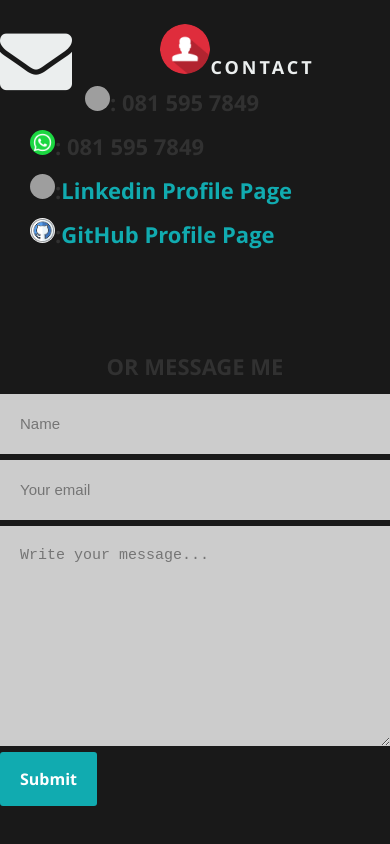
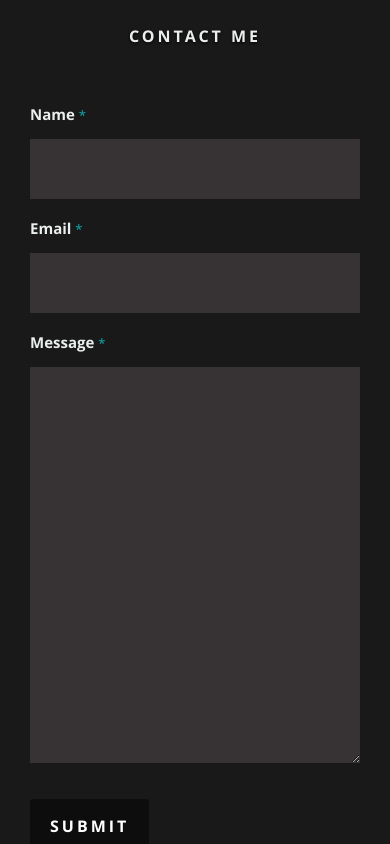
Before and after one commit to HishaamDeVries/New-Portfolio, a React (Create React App) app: page / in a window 390 px wide. Shown: the part 6300-7144 px from the top of the page. Built offline with nearby package versions, Linux system fonts and the light colour scheme; grey boxes are pictures that could not be loaded.

Commit message:
Checking something

```diff
--- a/public/css/layout.css
+++ b/public/css/layout.css
@@ -207,8 +207,8 @@ ul#nav li.current a { color: #F06000; }
 #about .profile-pic {
    position: relative;
    width: 100%;
-   height: 300px;
-   border-radius: 100%;
+   height: 100%;
+   border-radius: 50%;
 }
 #about .contact-details { width: 41.66667%; }
 #about .download {
--- a/src/components/ContactUs.js
+++ b/src/components/ContactUs.js
@@ -1,165 +1,79 @@
 import React, { Component } from 'react';
 
-export default class ContactUs extends Component {
+  export default class Contact extends Component {
     render() {
+
     return (
       <section id="contact">
-        <h1 className="text-center">
-          <img
-            className="img-fluid "
-            style={{
-              borderRadius: 50 + "%",
-              height: 50 + "px",
-              width: 50 + "px",
-            }}
-            src="images/ContactImg.png"
-            alt="Contact"
-          />
-          Contact
-        </h1>
+
+         <div className="row section-head">
+
+            <div className="two columns header-col">
+
+               <h1><span>Contact Me</span></h1>
+
+            </div>
+
+            <div className="ten columns">
+
+                  {/*<p className="lead">{data?.message}</p>*/}
+
+            </div>
+
+         </div>
+
+         <div className="row">
+            <div className="eight columns">
+
+               <form action="https://formspree.io/xpzyjbno" method="POST" id="contactForm" name="contactForm">
+					<fieldset>
+
                   <div>
-          <div className="four columns">
-            <h3
-            >
-              <img
-                className="img-fluid"
-                style={{
-                  borderRadius: 50 + "%",
-                  height: 25 + "px",
-                  width: 25 + "px",
-                }}
-                src="images/Phone.png"
-                alt="Phone"
-              />
-              : 081 595 7849
-            </h3>
-            <h3
-            >
-              <img
-                className="img-fluid"
-                style={{
-                  borderRadius: 50 + "%",
-                  height: 25 + "px",
-                  width: 25 + "px",
-                }}
-                src="images/Whatsapp.png"
-                alt="Whatsapp"
-              />
-              : 081 595 7849
-            </h3>
+						   <label htmlFor="contactName">Name <span className="required">*</span></label>
+						   <input  type="text" defaultValue="" size="35" id="contactName" name="contactName" required/>
                   </div>
-          <div className="six columns">
-            <h3
-            >
-              <img
-                className="img-fluid"
-                style={{
-                  borderRadius: 50 + "%",
-                  height: 25 + "px",
-                  width: 25 + "px",
-                }}
-                src="images/linkedin.png"
-                alt="Linkedin"
-              />
-              :
-              <a
-                href="https://www.linkedin.com/in/hishaam-de-vries-8b256a1a9/"
-                target="_blank"
-                rel="noopener noreferrer"
-              >
-                Linkedin Profile Page
-              </a>
-            </h3>
-            <h3
-            >
-              <img
-                className="img-fluid"
-                style={{
-                  borderRadius: 50 + "%",
-                  height: 25 + "px",
-                  width: 25 + "px",
-                }}
-                src="images/github.png"
-                alt="Github"
-              />
-              :
-              <a
-                href="https://github.com/HishaamDeVries"
-                target="_blank"
-                rel="noopener noreferrer"
-              >
-                GitHub Profile Page
-              </a>
-            </h3>
+
+                  <div>
+						   <label htmlFor="contactEmail">Email <span className="required">*</span></label>
+						   <input  type="text" defaultValue="" size="35" id="contactEmail" name="contactEmail" required/>
+                  </div>
+
+                  <div>
+                     <label htmlFor="contactMessage">Message <span className="required">*</span></label>
+                     <textarea  cols="50" rows="15" id="contactMessage" name="contactMessage" required></textarea>
+                  </div>
+
+                  <div>
+                     <button type='submit'  className="submit">Submit</button>
+                     <span id="image-loader">
+                        <img alt="" src="images/loader.gif" />
+                     </span>
+                  </div>
+					</fieldset>
+				   </form>
+
+           <div id="message-warning"> Error boy</div>
+				   <div id="message-success">
+                  <i className="fa fa-check"></i>Your message was sent, thank you!<br />
 				   </div>
            </div>
 
-        <br />
-        <br />
-        <br />
 
-        <h3 className="text-center">
-          OR MESSAGE ME
-        </h3>
-       <div className="center">
-        <form
-          action="https://formspree.io/xpzyjbno"
-          method="POST"
-        >
-          <div className="form-group ">
-            <div className="row">
-              <div className="col-12 col-sm-12 col-md-6 mx-auto">
-                <input
-                  type="text"
-                  name="name"
-                  className="form-control form-control-lg text-dark"
-                  id="name"
-                  placeholder="Name"
-                  style={{ background: "#ccc"}}
-                  required
-                />
-              </div>
-            </div>
-          </div>
-          <div className="form-group hidden">
-            <div className="row">
-              <div className="col-12 col-sm-12 col-md-6 mx-auto">
-                <input
-                  type="email"
-                  name="_replyto"
-                  className="form-control form-control-lg"
-                  id="exampleFormControlInput1"
-                  placeholder="Your email"
-                  style={{ background: "#ccc" }}
-                  required
-                />
-              </div>
-            </div>
-          </div>
-          <div className="form-group hiddenRight">
-            <div className="row">
-              <div className="col-12 col-sm-12 col-md-6 mx-auto">
-                <textarea
-                  name="message"
-                  className="form-control form-control-lg"
-                  id="exampleFormControlTextarea1"
-                  rows="3"
-                  placeholder="Write your message..."
-                  style={{ background: "#ccc" }}
-                  required
-                />
-              </div>
+            <aside className="four columns footer-widgets">
+               <div className="widget widget_contact">
+
+					   <h4>Address and Phone</h4>
+					   <p className="address">
+						   Hishaam De Vries<br />
+						   Cape Town, Manenberg, 7764<br />
+						   <span>081 595 7849</span>
+					   </p>
 				   </div>
 
+               <div className="widget widget_tweets">
+
 		         </div>
-          <div className="row text-md-right text-sm-center">
-            <div className="col-12 col-sm-12 col-md-6 mx-auto">
-              <button type="submit" className="btn btn-primary hidden">
-                Submit
-              </button>
-            </div>
-          </div>
-        </form>
+            </aside>
       </div>
    </section>
 );
```
Also changed, not shown: 6 other files (tests, documents, lock files or other folders). Lines whose indentation alone changed are shown as unchanged.
